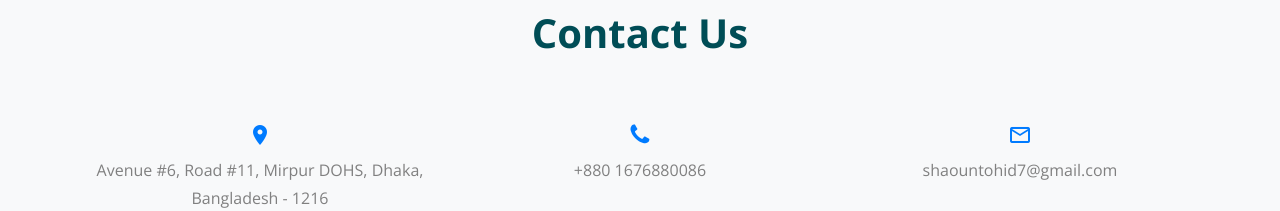
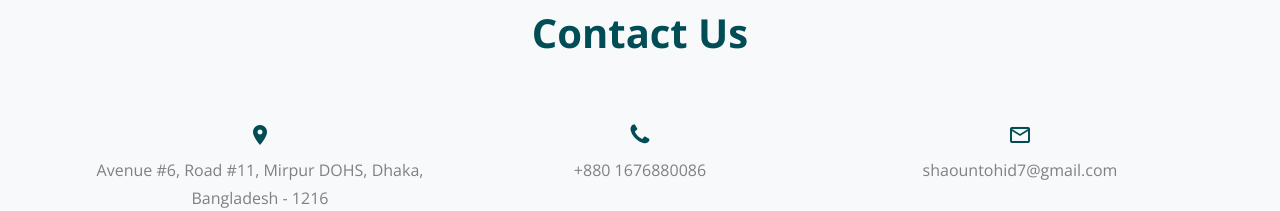
Before and after one commit to shaoun/shaoun.github.io, a plain HTML site: page index.html in a window 1280 px wide. Shown: the part 3380-3591 px from the top of the page. Drawn offline with nearby package versions, Linux system fonts and the light colour scheme; files whose address does not match are found by name.

Commit message:
Modified pages

```diff
--- a/index.html
+++ b/index.html
@@ -362,19 +362,19 @@
 
           <div class="col-md-4 text-center">
             <p class="mb-4">
-              <span class="icon-room d-block h4 text-primary"></span>
+              <span class="icon-room d-block h4" style="color: #004D56"></span>
               <span>Avenue #6, Road #11, Mirpur DOHS, Dhaka, Bangladesh - 1216</span>
             </p>
           </div>
           <div class="col-md-4 text-center">
             <p class="mb-4">
-              <span class="icon-phone d-block h4 text-primary"></span>
+              <span class="icon-phone d-block h4" style="color: #004D56"></span>
               <a>+880 1676880086</a>
             </p>
           </div>
           <div class="col-md-4 text-center">
             <p class="mb-0">
-              <span class="icon-mail_outline d-block h4 text-primary"></span>
+              <span class="icon-mail_outline d-block h4" style="color: #004D56"></span>
               <a>shaountohid7@gmail.com</a>
             </p>
           </div>
```
